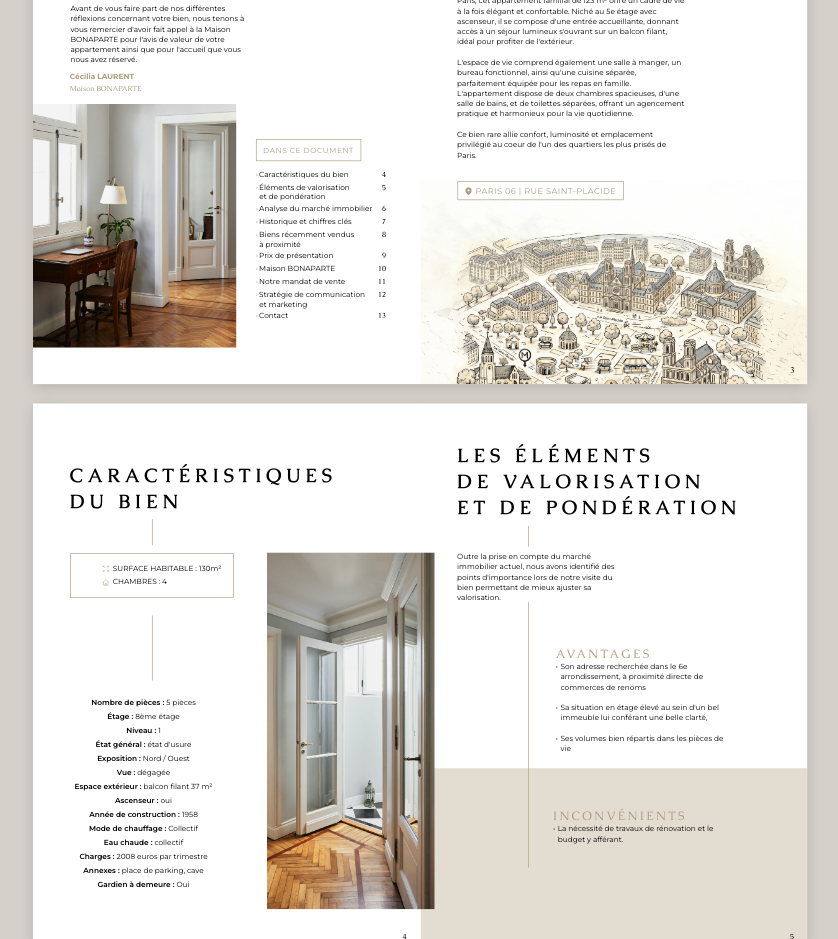
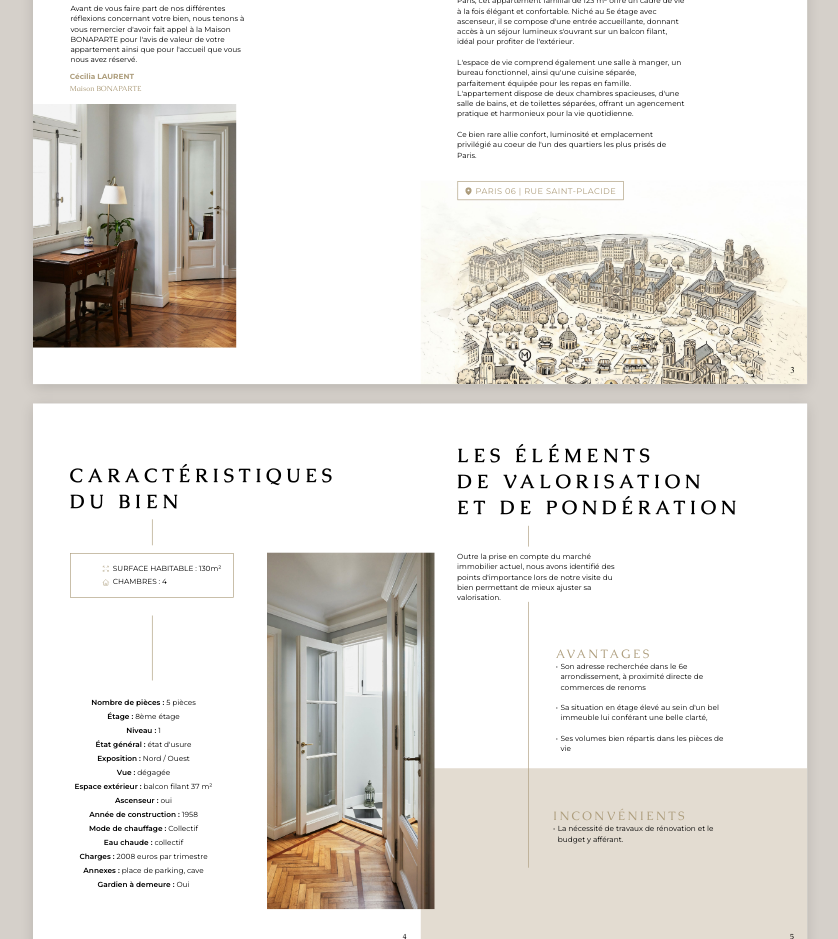
Before and after one commit to baptistefort/avis-de-valeur-bonaparte, a Next.js app: page / in a window 1280 px wide. Shown: the part 800-1739 px from the top of the page, without its empty margins (220-1058 px from the left). Built offline with nearby package versions, Linux system fonts and the light colour scheme.

Commit message:
Remove TOC block (DANS CE DOCUMENT) from intro page

```diff
--- a/src/components/pages/IntroDescriptionPage.tsx
+++ b/src/components/pages/IntroDescriptionPage.tsx
@@ -115,84 +115,6 @@ export default function IntroDescriptionPage() {
           }}
         />
 
-        {/* "DANS CE DOCUMENT" + TOC - centered vertically on the image */}
-        {/* Image: y=411→786 (375pt). Center=598. TOC ~200px tall → top=598-100=498 */}
-        <div style={{
-          position: 'absolute', left: '343px', top: '465px',
-          width: '200px',
-        }}>
-          {/* DANS CE DOCUMENT box */}
-          <div style={{
-            padding: '4px 10px', border: '1px solid #ad9d7d',
-            display: 'inline-block', marginBottom: '10px',
-          }}>
-            <EditableText
-              value={intro.tocTitre ?? 'DANS CE DOCUMENT'}
-              onChange={(tocTitre) => updateIntro({ tocTitre })}
-              tag="span"
-              style={{
-                fontFamily: "'Montserrat', sans-serif", fontWeight: 400,
-                fontSize: '8.5pt', color: '#ae9e7d', letterSpacing: '0.08em',
-              }}
-            />
-          </div>
-
-          {/* TOC items - editable from store */}
-          {intro.tocItems.map((item, i) => {
-            const updateItem = (field: string, value: string) => {
-              const updated = [...intro.tocItems];
-              updated[i] = { ...updated[i], [field]: value };
-              updateIntro({ tocItems: updated });
-            };
-            return (
-              <div key={i}>
-                <div style={{
-                  display: 'flex', justifyContent: 'space-between', alignItems: 'baseline',
-                  lineHeight: '15pt',
-                }}>
-                  <div style={{ display: 'flex', whiteSpace: 'nowrap' }}>
-                    <span style={{
-                      fontFamily: "'Montserrat', sans-serif", fontWeight: 400,
-                      fontSize: '8.5pt', color: '#000000', marginRight: '2px',
-                    }}>·</span>
-                    <EditableText
-                      value={item.text}
-                      onChange={(v) => updateItem('text', v)}
-                      tag="span"
-                      style={{
-                        fontFamily: "'Montserrat', sans-serif", fontWeight: 400,
-                        fontSize: '8.5pt', color: '#000000',
-                      }}
-                    />
-                  </div>
-                  <EditableText
-                    value={item.page}
-                    onChange={(v) => updateItem('page', v)}
-                    tag="span"
-                    style={{
-                      fontFamily: "'Caudex', serif", fontWeight: 400,
-                      fontSize: '8.5pt', color: '#000000',
-                      marginLeft: '10px', flexShrink: 0,
-                    }}
-                  />
-                </div>
-                {item.sub && (
-                  <div style={{ lineHeight: '11pt', paddingLeft: '5px', marginTop: '-3px' }}>
-                    <EditableText
-                      value={item.sub}
-                      onChange={(v) => updateItem('sub', v)}
-                      tag="span"
-                      style={{
-                        fontFamily: "'Montserrat', sans-serif", fontWeight: 400,
-                        fontSize: '8.5pt', color: '#000000',
-                      }}
-                    />
-                  </div>
-                )}
-              </div>
-            );
-          })}
-        </div>
       </div>
 
       {/* ============ RIGHT HALF (595.3 - 1190.6pt) ============ */}
```
